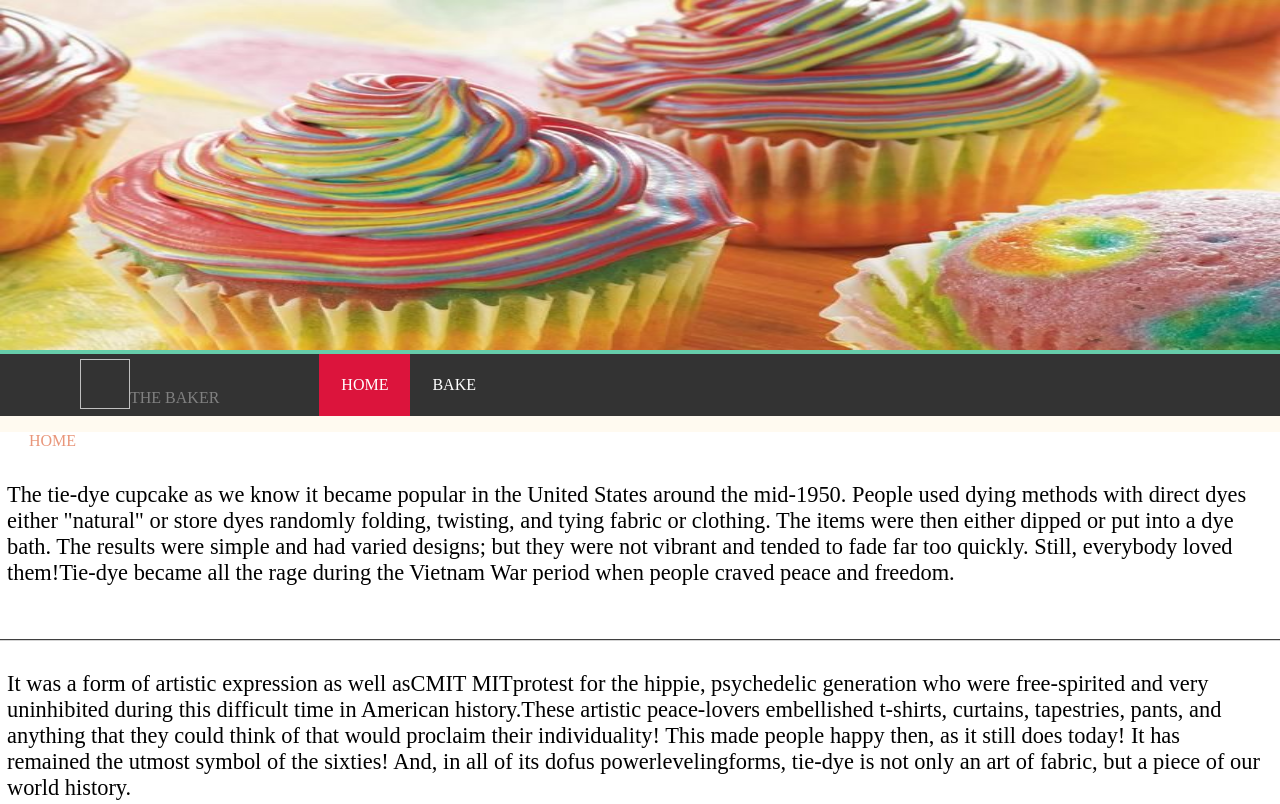
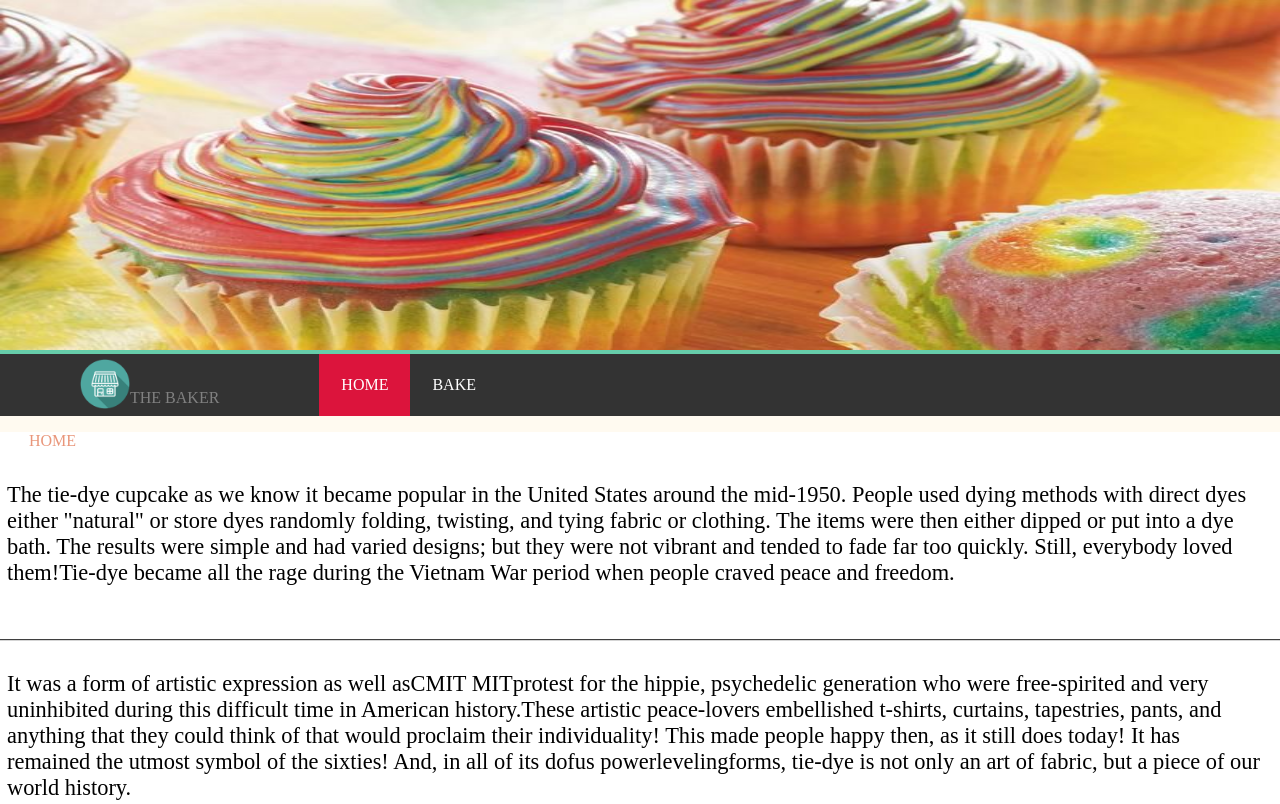
Before and after one commit to thebakeren/thebakeren.github.io, a plain HTML site: page index.html in a window 1280 px wide. Shown: the top 804 px of the page. Drawn offline with Linux system fonts and the light colour scheme.

Commit message:
update1
new update

```diff
--- a/index.html
+++ b/index.html
@@ -20,7 +20,7 @@
 
 <ul class="navigate">
 
-    <img class="logo" href="shop.png">
+    <img class="logo" src="shop.png">
     <span class="companyName">THE BAKER</span>
 
     <li>
```
